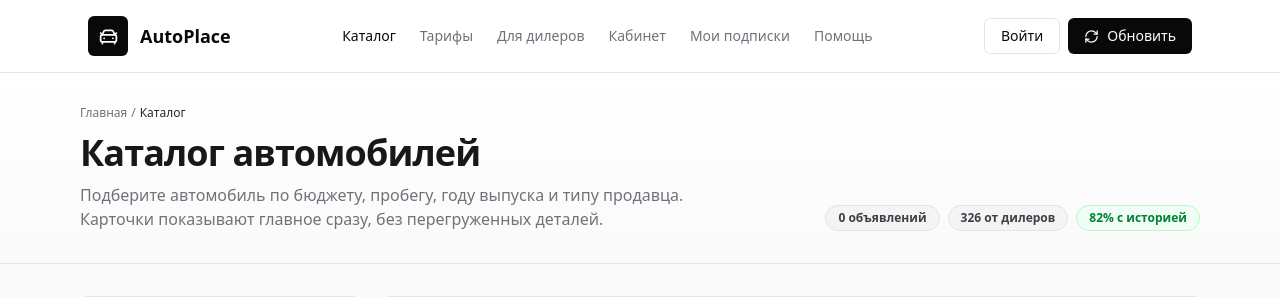
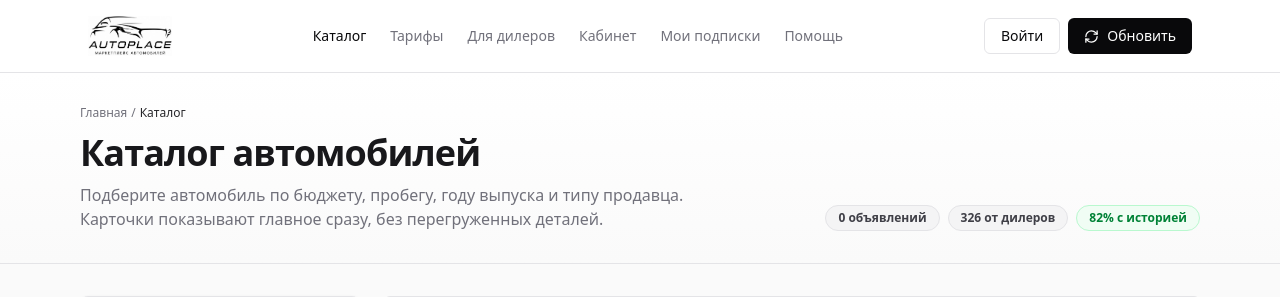
Before and after one commit to zephyr-m/autoplace, a Laravel app: page /catalog in a window 1280 px wide. Shown: the top 297 px of the page. Run offline with Laravel 12, Linux system fonts and the light colour scheme; style sheets or scripts are compiled from the project's sources; some libraries are stand-ins or nearby versions.

Commit message:
Rename app to AutoPlace and add logo

```diff
--- a/docker-compose.yml
+++ b/docker-compose.yml
@@ -23,7 +23,7 @@ services:
       timeout: 5s
       retries: 3
     environment:
-      APP_NAME: "Car Match"
+      APP_NAME: "AutoPlace"
       APP_ENV: local
       APP_DEBUG: "true"
       APP_URL: http://autoplace.127.0.0.1.sslip.io:8080
@@ -69,7 +69,7 @@ services:
   queue:
     build: .
     environment:
-      APP_NAME: "Car Match"
+      APP_NAME: "AutoPlace"
       APP_ENV: local
       APP_DEBUG: "true"
       APP_URL: http://autoplace.127.0.0.1.sslip.io:8080
@@ -97,7 +97,7 @@ services:
   scheduler:
     build: .
     environment:
-      APP_NAME: "Car Match"
+      APP_NAME: "AutoPlace"
       APP_ENV: local
       APP_DEBUG: "true"
       APP_URL: http://autoplace.127.0.0.1.sslip.io:8080
--- a/resources/js/pages/home/ui/HomePage.tsx
+++ b/resources/js/pages/home/ui/HomePage.tsx
@@ -1,5 +1,5 @@
 import { Link } from '@inertiajs/react';
-import { ArrowRight, BadgeCheck, Bell, CarFront, Gauge, Search, ShieldCheck, SlidersHorizontal } from 'lucide-react';
+import { ArrowRight, BadgeCheck, Bell, Gauge, Search, ShieldCheck, SlidersHorizontal } from 'lucide-react';
 import type { ReactNode } from 'react';
 
 import Badge from '@/shared/ui/Badge';
@@ -42,10 +42,7 @@ export default function Home() {
             <header className="sticky top-0 z-20 border-b border-zinc-200 bg-white/90 backdrop-blur">
                 <div className="mx-auto flex min-h-18 max-w-6xl items-center justify-between gap-6 px-4 sm:px-6">
                     <Link href="/" className="flex items-center gap-3 font-semibold">
-                        <span className="flex size-10 items-center justify-center rounded-md bg-zinc-950 text-white">
-                            <CarFront size={21} />
-                        </span>
-                        <span className="text-lg">AutoPlace</span>
+                        <img src="/assets/autoplace-logo.png" alt="AutoPlace" className="h-10 w-auto max-w-[150px] object-contain" />
                     </Link>
 
                     <nav className="hidden items-center gap-6 text-sm text-zinc-500 md:flex">
--- a/resources/js/shared/layout/AppHeader.tsx
+++ b/resources/js/shared/layout/AppHeader.tsx
@@ -1,5 +1,4 @@
 import { Link } from '@inertiajs/react';
-import { CarFront } from 'lucide-react';
 import type { ReactNode } from 'react';
 
 import Button from '@/shared/ui/Button';
@@ -22,10 +21,7 @@ export default function AppHeader({ navItems = [], actions }: AppHeaderProps) {
         <header className="sticky top-0 z-20 border-b border-zinc-200 bg-white/90 backdrop-blur">
             <div className="mx-auto flex min-h-18 max-w-6xl items-center justify-between gap-6 px-4 sm:px-6">
                 <Link href="/" className="flex items-center gap-3 font-semibold">
-                    <span className="flex size-10 min-w-10 items-center justify-center rounded-md bg-zinc-950 text-white">
-                        <CarFront size={21} />
-                    </span>
-                    <span className="text-lg">AutoPlace</span>
+                    <img src="/assets/autoplace-logo.png" alt="AutoPlace" className="h-10 w-auto max-w-[150px] object-contain" />
                 </Link>
 
                 {navItems.length > 0 && (
```
Also changed, not shown: README.md, public/assets/autoplace-logo.png (added), 1 other file.
